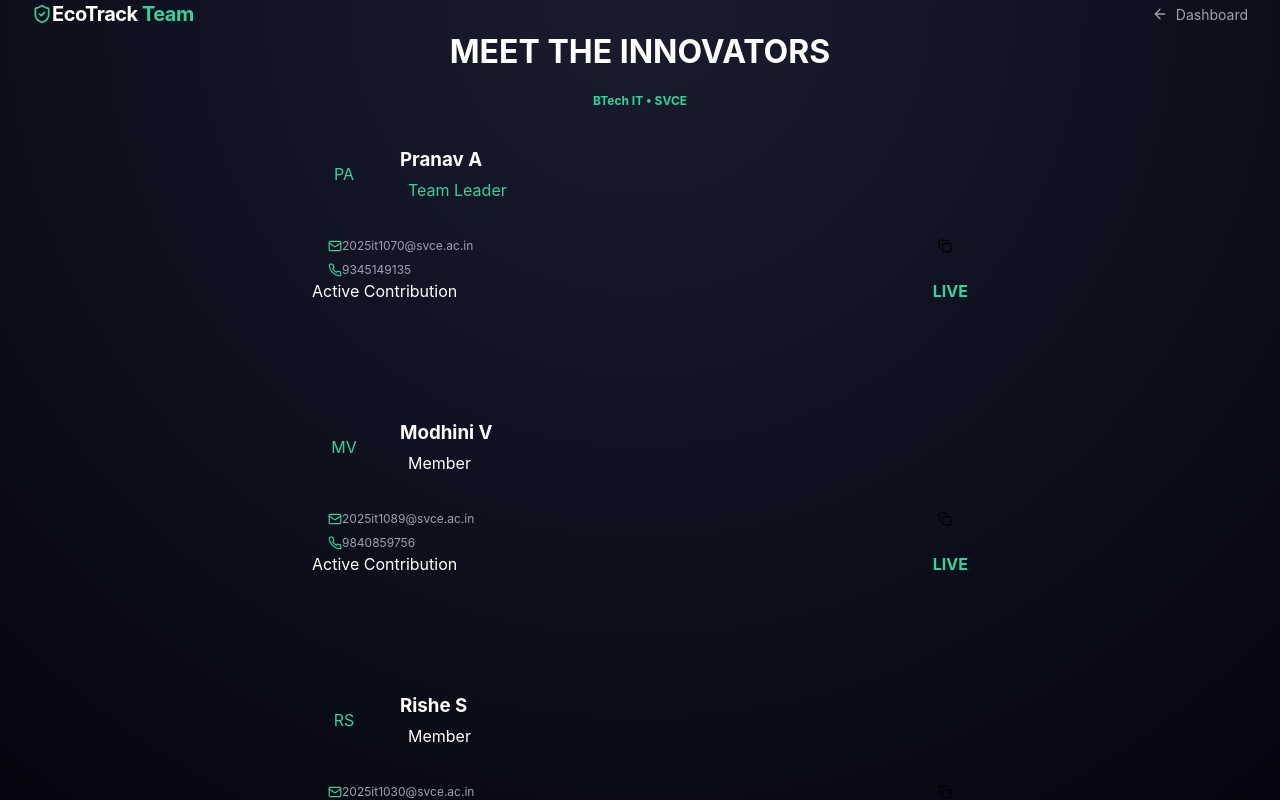
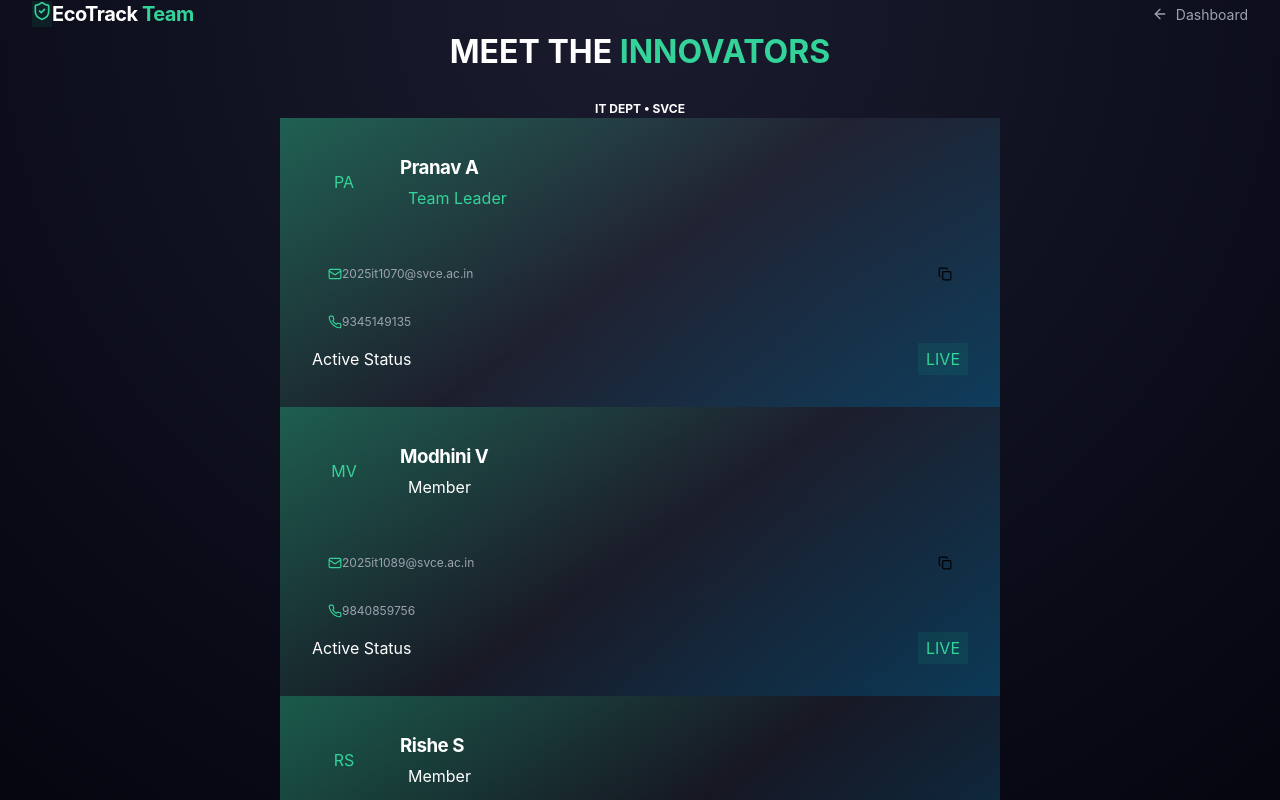
Before and after one commit to Modhini-IT/frontend, a React (Vite) app: page /team in a window 1280 px wide. Shown: the top 800 px of the page. Built offline with nearby package versions, Linux system fonts and the light colour scheme.

Commit message:
Update Team.jsx

```diff
--- a/src/pages/Team.jsx
+++ b/src/pages/Team.jsx
@@ -1,10 +1,11 @@
-import React, { useEffect, useRef, useState } from 'react';
+import React, { useState } from 'react';
 import { useNavigate } from 'react-router-dom';
 import { ArrowLeft, Phone, Mail, ShieldCheck, Copy, Check } from 'lucide-react';
 
 const Team = () => {
     const navigate = useNavigate();
     const [copiedIndex, setCopiedIndex] = useState(null);
+    const [tilt, setTilt] = useState({ x: 0, y: 0, activeIndex: null });
 
     const teamMembers = [
         { name: 'Pranav A', role: 'Team Leader', email: '2025it1070@svce.ac.in', phone: '9345149135', initials: 'PA' },
@@ -15,6 +16,15 @@ const Team = () => {
         { name: 'Srivatsan S', role: 'Member', email: '2025it1058@svce.ac.in', phone: '7358116408', initials: 'SS' }
     ];
 
+    const handleMouseMove = (e, index) => {
+        const card = e.currentTarget.getBoundingClientRect();
+        const x = (e.clientX - card.left) / card.width - 0.5;
+        const y = (e.clientY - card.top) / card.height - 0.5;
+        setTilt({ x: x * 10, y: y * -10, activeIndex: index });
+    };
+
+    const resetTilt = () => setTilt({ x: 0, y: 0, activeIndex: null });
+
     const copyToClipboard = (text, index) => {
         navigator.clipboard.writeText(text);
         setCopiedIndex(index);
@@ -22,79 +32,89 @@ const Team = () => {
     };
 
     return (
-        <div className="min-h-screen bg-[#0a0c10] text-white selection:bg-emerald-500/30 font-sans">
-            {/* Nav Section */}
-            <nav className="fixed top-0 w-full z-[100] px-8 py-5 flex justify-between items-center bg-[#0a0c10]/90 backdrop-blur-xl border-b border-white/5">
+        <div className="min-h-screen bg-[#0d1117] text-white font-sans selection:bg-emerald-500/30 pb-96">
+            <style>{`
+                .stack-card { transition: transform 0.15s ease-out, box-shadow 0.3s ease; }
+                .glass-border { background: linear-gradient(145deg, rgba(52,211,153,0.4), rgba(255,255,255,0.05) 50%, rgba(14,165,233,0.3)); }
+            `}</style>
+
+            <nav className="fixed top-0 w-full z-[100] px-8 py-5 flex justify-between items-center bg-[#0d1117]/90 backdrop-blur-xl border-b border-white/5">
                 <div className="flex items-center gap-3">
-                    <ShieldCheck size={20} className="text-emerald-400" />
-                    <span className="font-bold text-xl tracking-tight">EcoTrack <span className="text-emerald-400">Team</span></span>
+                    <div className="p-2 bg-emerald-500/10 rounded-lg border border-emerald-500/20">
+                        <ShieldCheck size={20} className="text-emerald-400" />
+                    </div>
+                    <span className="font-bold text-xl tracking-tight text-white">EcoTrack <span className="text-emerald-400">Team</span></span>
                 </div>
                 <button onClick={() => navigate('/')} className="flex items-center gap-2 text-sm text-gray-400 hover:text-white transition-all">
                     <ArrowLeft size={16} /> Dashboard
                 </button>
             </nav>
 
-            <div className="max-w-3xl mx-auto px-6 pt-32 pb-20">
-                <header className="text-center mb-20">
-                    <h1 className="text-4xl md:text-5xl font-black mb-4 tracking-tighter">MEET THE INNOVATORS</h1>
-                    <p className="text-emerald-400 text-xs font-bold tracking-[0.3em] uppercase">BTech IT • SVCE</p>
+            <div className="max-w-3xl mx-auto px-6 pt-40 relative z-10">
+                <header className="text-center mb-32">
+                    <h1 className="text-5xl md:text-6xl font-black mb-6 tracking-tighter italic text-white">MEET THE <span className="text-emerald-400 not-italic">INNOVATORS</span></h1>
+                    <p className="text-gray-500 text-xs font-bold tracking-[0.5em] uppercase">IT DEPT • SVCE</p>
                 </header>
 
-                {/* The Stacking Container */}
                 <div className="relative">
                     {teamMembers.map((member, index) => (
                         <div
                             key={index}
-                            className="sticky top-28 mb-20 w-full"
-                            style={{
-                                zIndex: index + 1, // Higher index for each subsequent card
-                                marginTop: index === 0 ? '0' : '40px'
-                            }}
+                            className="sticky w-full mb-32"
+                            style={{ top: `${100 + (index * 45)}px`, zIndex: index + 1 }}
+                            onMouseMove={(e) => handleMouseMove(e, index)}
+                            onMouseLeave={resetTilt}
                         >
-                            {/* Glassy Border Wrapper */}
-                            <div className="relative p-[1px] rounded-[32px] overflow-hidden bg-gradient-to-br from-emerald-500/40 via-white/5 to-blue-500/20 shadow-2xl">
-
-                                {/* Darker Internal Card */}
-                                <div className="bg-[#0f141c] rounded-[31px] p-8 md:p-10">
-                                    <div className="flex flex-col md:flex-row justify-between gap-8">
+                            <div
+                                className="stack-card glass-border p-[1.5px] rounded-[32px] shadow-2xl"
+                                style={{
+                                    transform: tilt.activeIndex === index
+                                        ? `perspective(1000px) rotateX(${tilt.y}deg) rotateY(${tilt.x}deg)`
+                                        : 'none'
+                                }}
+                            >
+                                <div className="bg-[#090b11] rounded-[31px] p-8 md:p-10">
+                                    <div className="flex flex-col md:flex-row justify-between gap-10">
                                         <div className="flex items-center gap-6">
-                                            <div className="w-16 h-16 rounded-2xl bg-[#0a0c10] border border-white/10 flex items-center justify-center text-emerald-400 font-black text-2xl shadow-inner">
+                                            <div className="w-16 h-16 shrink-0 rounded-2xl bg-[#0d1117] border border-white/10 flex items-center justify-center text-emerald-400 font-black text-2xl">
                                                 {member.initials}
                                             </div>
                                             <div>
-                                                <h3 className="text-2xl font-bold text-white mb-1">{member.name}</h3>
-                                                <span className={`text-[10px] font-black tracking-widest uppercase px-2 py-0.5 rounded ${member.role === 'Team Leader' ? 'bg-emerald-500/20 text-emerald-400' : 'bg-white/5 text-gray-500'}`}>
+                                                <h3 className="text-3xl font-bold text-white mb-1 tracking-tight">{member.name}</h3>
+                                                <span className={`text-[10px] font-black tracking-widest uppercase px-2 py-0.5 rounded ${member.role === 'Team Leader' ? 'bg-emerald-400/20 text-emerald-400' : 'bg-white/5 text-gray-500'}`}>
                                                     {member.role}
                                                 </span>
                                             </div>
                                         </div>
 
-                                        <div className="flex flex-col gap-2">
+                                        <div className="flex flex-col gap-2 min-w-[240px]">
                                             <button
                                                 onClick={() => copyToClipboard(member.email, index)}
-                                                className="flex items-center justify-between gap-4 bg-[#0a0c10] px-4 py-2.5 rounded-xl border border-white/5 hover:border-emerald-500/40 transition-all group"
+                                                className="flex items-center justify-between gap-4 bg-[#0d1117] px-4 py-3 rounded-xl border border-white/5 hover:border-emerald-500/40 transition-all group"
                                             >
                                                 <div className="flex items-center gap-3">
                                                     <Mail size={14} className="text-emerald-400" />
-                                                    <span className="text-xs font-mono text-gray-400 group-hover:text-white">{member.email}</span>
+                                                    <span className="text-xs font-mono text-gray-400 group-hover:text-white transition-colors">{member.email}</span>
                                                 </div>
                                                 {copiedIndex === index ? <Check size={14} className="text-emerald-400" /> : <Copy size={14} className="text-gray-700 group-hover:text-emerald-400" />}
                                             </button>
-                                            <div className="flex items-center gap-3 bg-[#0a0c10] px-4 py-2.5 rounded-xl border border-white/5">
+                                            <div className="flex items-center gap-3 bg-[#0d1117] px-4 py-3 rounded-xl border border-white/5">
                                                 <Phone size={14} className="text-emerald-400" />
                                                 <span className="text-xs font-mono text-gray-400">{member.phone}</span>
                                             </div>
                                         </div>
                                     </div>
 
-                                    {/* Dashboard-style Progress */}
-                                    <div className="mt-8 pt-6 border-t border-white/5">
-                                        <div className="flex justify-between items-center mb-2">
-                                            <span className="text-[10px] font-black text-gray-600 uppercase tracking-widest">Active Contribution</span>
-                                            <span className="text-[10px] font-bold text-emerald-400">LIVE</span>
+                                    <div className="mt-10 pt-8 border-t border-white/5">
+                                        <div className="flex justify-between items-center mb-3">
+                                            <span className="text-[10px] font-black text-gray-600 uppercase tracking-widest">Active Status</span>
+                                            <div className="flex items-center gap-1.5 bg-emerald-500/10 px-2 py-1 rounded border border-emerald-500/20">
+                                                <span className="w-1.5 h-1.5 rounded-full bg-emerald-400 animate-pulse" />
+                                                <span className="text-[10px] font-black text-emerald-400">LIVE</span>
+                                            </div>
                                         </div>
-                                        <div className="h-1 w-full bg-white/5 rounded-full overflow-hidden">
-                                            <div className="h-full bg-emerald-500 rounded-full" style={{ width: '100%' }} />
+                                        <div className="h-1.5 w-full bg-black/40 rounded-full overflow-hidden p-[1px]">
+                                            <div className="h-full bg-gradient-to-r from-emerald-600 to-emerald-400 rounded-full w-full shadow-[0_0_15px_rgba(52,211,153,0.4)]" />
                                         </div>
                                     </div>
                                 </div>
```
